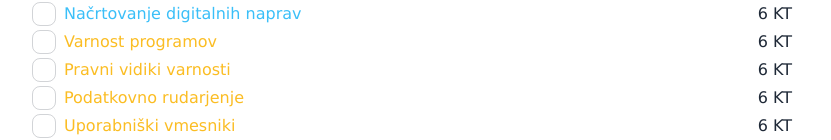
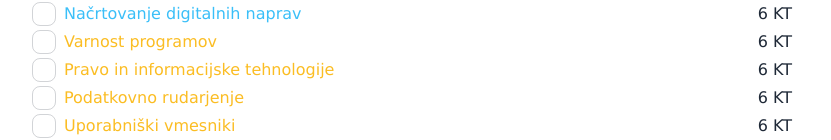
Before and after one commit to aikenahac/frivsspr, a SvelteKit app: page /calc/2 in a window 1280 px wide. Shown: the part 1162-1302 px from the top of the page, without its empty margins (224-1055 px from the left). Built offline with nearby package versions, Linux system fonts and the light colour scheme.

Commit message:
Update subjects according to new brochure

```diff
--- a/src/content.ts
+++ b/src/content.ts
@@ -284,7 +284,7 @@ export const subjects: SubjectLoad[] = [
   {
     id: 34,
 
-    name: 'Pravni vidiki varnosti',
+    name: 'Pravo in informacijske tehnologije',
     code: null,
     points: 6,
     type: SubjectTypeDB.Disciplinary,
@@ -423,7 +423,7 @@ export const subjects: SubjectLoad[] = [
     name: 'Programiranje energijsko omejenih naprav',
     code: '63776',
     points: 6,
-    type: SubjectTypeDB.Disciplinary,
+    type: SubjectTypeDB.Directionary,
     semester: 5,
   },
   {
--- a/src/routes/+layout.svelte
+++ b/src/routes/+layout.svelte
@@ -12,7 +12,7 @@
         <li><a href="/">Seznam</a></li>
         <li>
           <a
-            href="https://www.fri.uni-lj.si/upload/Slike/predmetniki/2024_FRI_predmetnik_BVS_RI.pdf"
+            href="https://cdn.aiken.si/2025_brosura_FRI_vss.pdf"
             target="_blank">Vizualni pregled</a
           >
         </li>
```
